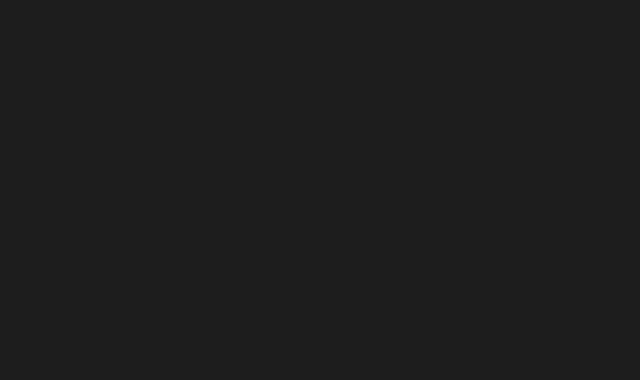
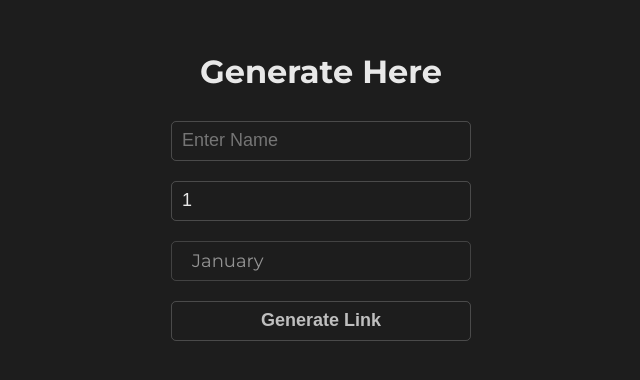
Before and after one commit to Renirous/Birthday-Wisher, a React (Create React App) app: page /generate in a window 1280 px wide. Shown: the part 204-584 px from the top of the page, without its empty margins (319-959 px from the left). Built offline with nearby package versions, Linux system fonts and the light colour scheme.

Commit message:
⚡️ Form and Generates Links

```diff
--- a/src/App.css
+++ b/src/App.css
@@ -78,3 +78,59 @@
 .github-logo:hover {
   opacity: 1;
 }
+.form {
+  display: flex;
+  flex-direction: column;
+  justify-content: center;
+  align-items: center;
+  text-align: center;
+  margin-top: 20px;
+}
+.form input {
+  margin: 10px;
+}
+input {
+  color: var(--main-text-color-dark);
+  outline: none;
+  width: 300px;
+  height: 40px;
+  background-color: transparent;
+  border: 1px rgba(255, 255, 255, 0.2) solid;
+  border-radius: 5px;
+  padding-left: 10px;
+  padding-right: 10px;
+  font-size: 18px;
+}
+select {
+  width: 300px;
+  height: 40px;
+  background-color: transparent;
+  color: rgba(255, 255, 255, 0.527);
+  font-family: Montserrat, sans-serif;
+  border: 1px rgba(255, 255, 255, 0.164) solid;
+  padding-left: 20px;
+  -webkit-appearance: none;
+  -moz-appearance: none;
+  border-radius: 5px;
+  font-size: 18px;
+  margin-top: 10px;
+  outline: none;
+}
+input:focus,
+select:focus,
+.btn:focus {
+  border: 1px rgba(255, 255, 255, 1) solid;
+  transition: all 0.5s;
+}
+.btn {
+  width: 300px;
+  height: 40px;
+  margin-top: 20px;
+  outline: none;
+  border: 1px rgba(255, 255, 255, 0.2) solid;
+  background-color: transparent;
+  border-radius: 5px;
+  color: rgba(255, 255, 255, 0.719);
+  font-size: 18px;
+  font-weight: 700;
+}
--- a/src/App.js
+++ b/src/App.js
@@ -3,6 +3,7 @@
 import Birthday from './Birthday';
 import { Route, Switch } from 'react-router-dom';
 import RouterBirthday from './RouterBirthday';
+import Generate from './Generate';
 
 function App() {
   return (
@@ -14,6 +15,7 @@
           path='/birthday/:name?/:day?/:month?'
           component={RouterBirthday}
         />
+        <Route exact path='/generate' component={Generate} />
       </Switch>
     </div>
   );
--- a/src/Birthday.jsx
+++ b/src/Birthday.jsx
@@ -13,7 +13,8 @@
     isItBday: false,
   });
 
-  if (name === undefined && day === undefined && month === undefined) {
+  if (name === undefined || day === undefined || month === undefined) {
+    // This is if not enough params are provided
     name = 'Deepankar'; // Name of the Person
     month = 6; // Month of the Birthday
     day = 14; // Day of the Birthday
@@ -113,7 +114,7 @@
             <a href='https://github.com/Deep-Codes'>
               <img src={githubLogo} alt='Github-Logo' className='github-logo' />
             </a>
-            <Link to='/birthday'>Generate Here</Link>
+            <Link to='/generate'>Generate Here</Link>
           </div>
         </>
       )}
--- /dev/null
+++ b/src/Generate.jsx
@@ -0,0 +1,53 @@
+import React, { useState } from 'react';
+
+const Generate = () => {
+  const [name, setName] = useState('');
+  const [day, setDay] = useState(1);
+  const [month, setMonth] = useState(1);
+  const [link, setLink] = useState('');
+  const generateLink = () => {
+    setLink(`http://localhost:3000/birthday/${name}/${day}/${month}`);
+  };
+  return (
+    <div className='page'>
+      <h1>Generate Here</h1>
+      <div className='form'>
+        <input
+          type='text'
+          placeholder='Enter Name'
+          value={name}
+          onChange={(e) => setName(e.target.value)}
+        />
+        <input
+          type='number'
+          placeholder='Enter Day'
+          value={day}
+          onChange={(e) => setDay(e.target.value)}
+        />
+        <select value={month} onChange={(e) => setMonth(e.target.value)}>
+          <option value=''>Select Month</option>
+          <option selected value='1'>
+            January
+          </option>
+          <option value='2'>February</option>
+          <option value='3'>March</option>
+          <option value='4'>April</option>
+          <option value='5'>May</option>
+          <option value='6'>June</option>
+          <option value='7'>July</option>
+          <option value='8'>August</option>
+          <option value='9'>September</option>
+          <option value='10'>October</option>
+          <option value='11'>November</option>
+          <option value='12'>December</option>
+        </select>
+      </div>
+      <button className='btn' onClick={() => generateLink()}>
+        Generate Link
+      </button>
+      {link !== '' ? link : ''}
+    </div>
+  );
+};
+
+export default Generate;
```
